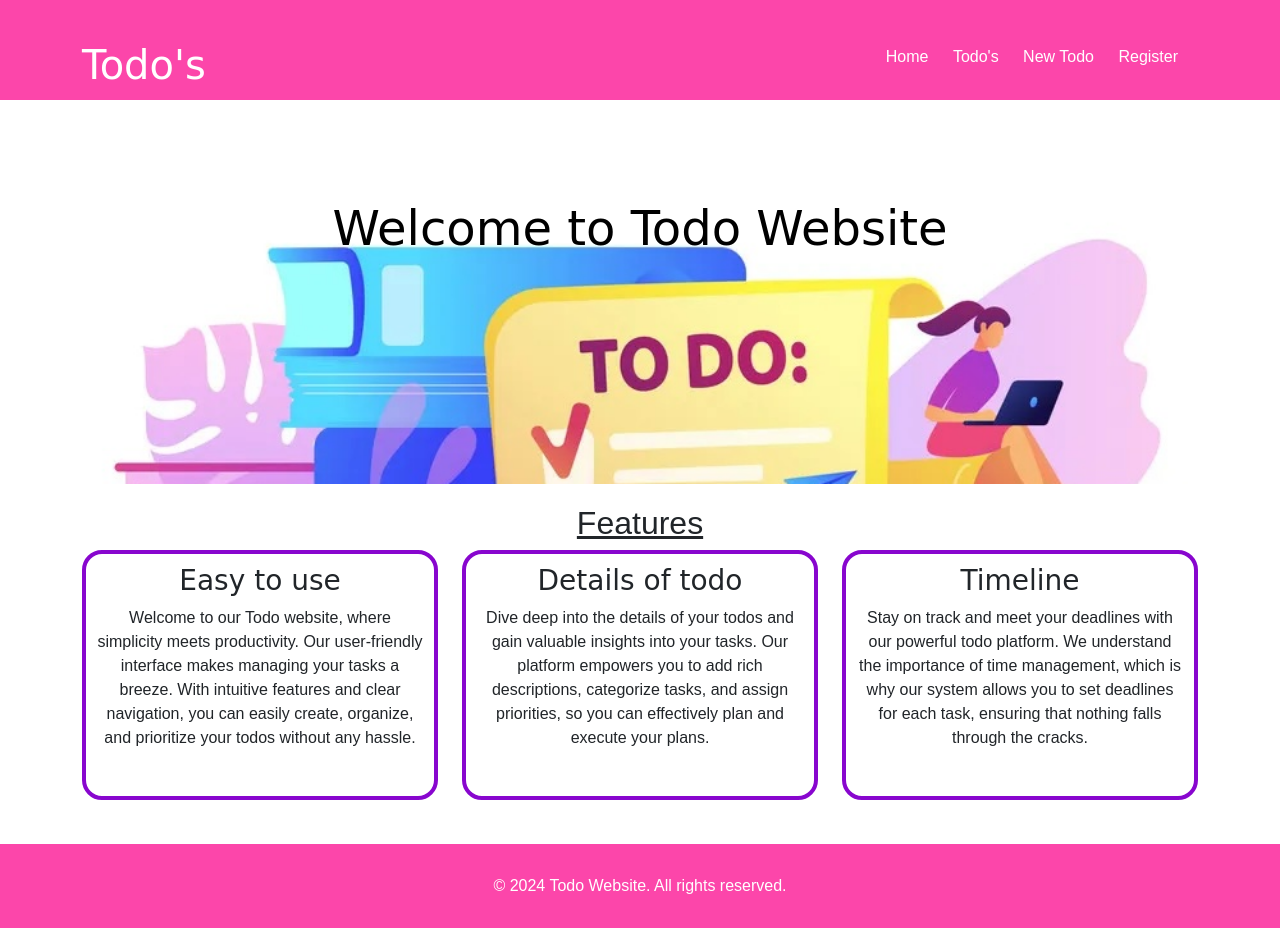
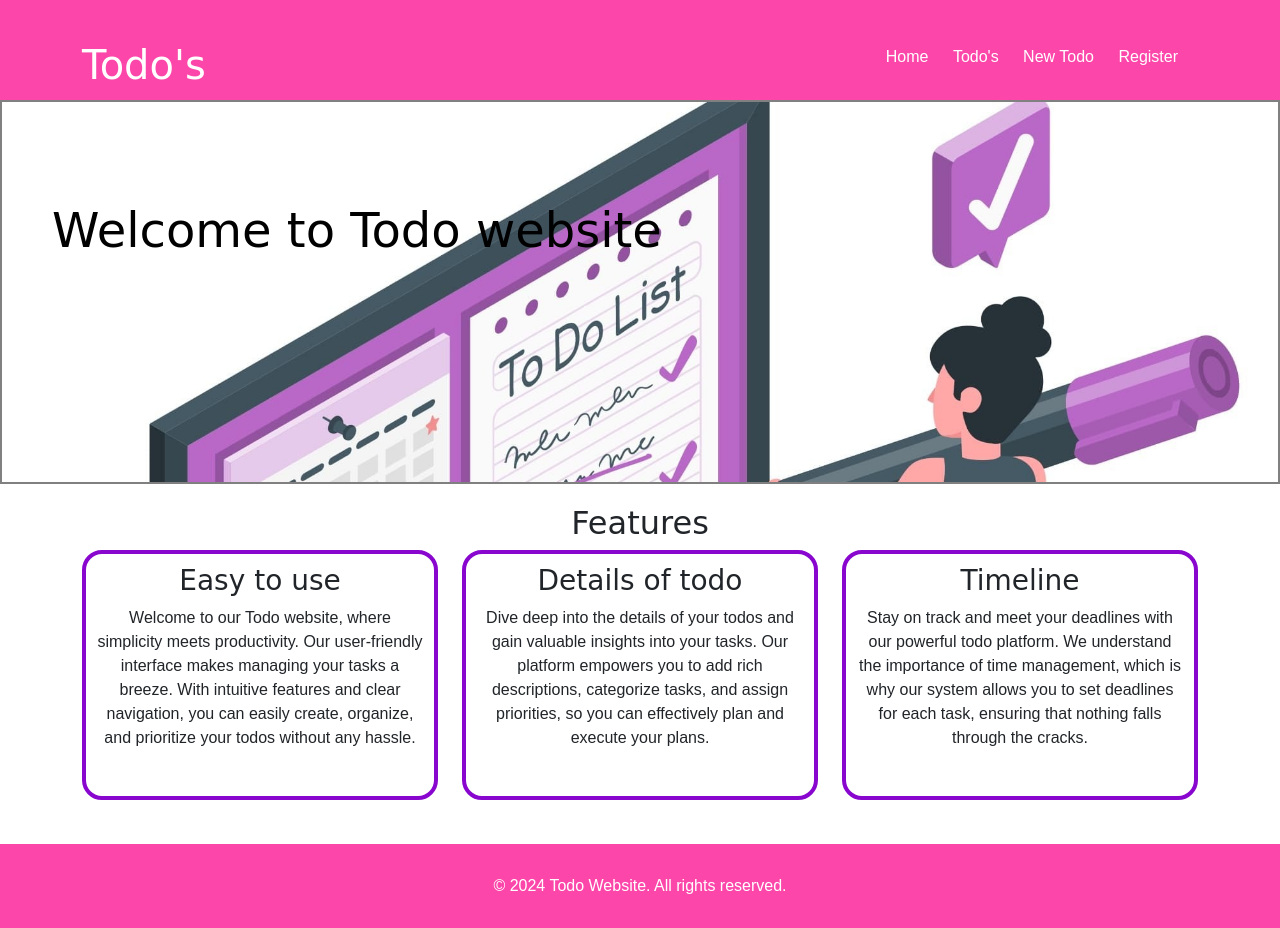
Before and after one commit to nikhila-redekar/javascriptcapstone, a plain HTML site: page index.html in a window 1280 px wide. Drawn offline with nearby package versions, Linux system fonts and the light colour scheme.

Commit message:
updated files

```diff
--- a/css/styles.css
+++ b/css/styles.css
@@ -38,7 +38,7 @@ body {
 
 /* Jumbotron Styles */
 .jumbotron {
-    background-image: url('/images/home-page-todo.jpeg');
+    background-image: url('/images/home-features.jpeg');
    /* background-color: #00B4DB;*/
    background-color: rgb(255, 247, 196);
     background-size: cover;
@@ -49,6 +49,7 @@ body {
     align-self: center;
     height: 30vw;
     width: 100%;
+    border: 2px solid gray;
 }
 
 
@@ -107,11 +108,14 @@ footer {
 }
 .text{
     font-family:'Pacifico', cursive;
+    float: left;
+    top: 50px;
+    margin-left: 50px;
 }
 .navbar-brand{
 font-family:'Pacifico', cursive;
 font-size: 40px;
 }
-h3{
+h3, h2{
     font-family:'Pacifico', cursive;
 }
--- a/index.html
+++ b/index.html
@@ -22,9 +22,9 @@
         </div>
     </nav>
 
-    <!-- Jumbotron -->
+    <!-- Jumbotron-->
     <div class="jumbotron">
-        <h1 class="text">Welcome to Todo Website</h1>
+        <h1 class="text d-none d-md-block">Welcome to Todo website</h1>
         <!--<p>A simple and beautiful todo website for organizing your tasks.</p>-->
         <!--<button class="btn">Get Started</button>-->
     </div>
@@ -45,7 +45,7 @@
 
     <div class="container">
         <div class="row">
-            <h2 style="text-align: center; text-decoration: underline;">Features</h2>
+            <h2 style="text-align: center";>Features</h2>
             <br/>
 
           <div class="col-md-4">
```
Also changed, not shown: css/new-user.css (+11 -2 lines), new-user.html (+8 -0 lines), images/graphic-cartoon-character-of-online-registration.jpeg, images/home-features.jpeg (added), images/personal-assistant-is-sitting-at-computer-vector-26637142 (1).webp (added), 1 other file.
